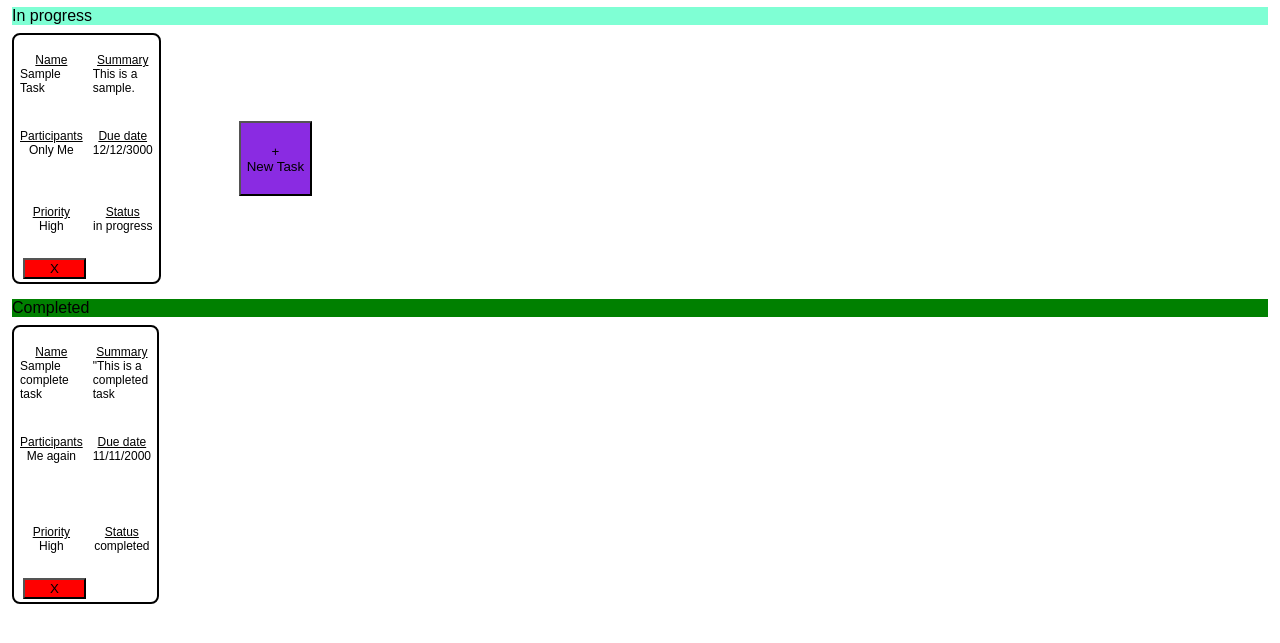
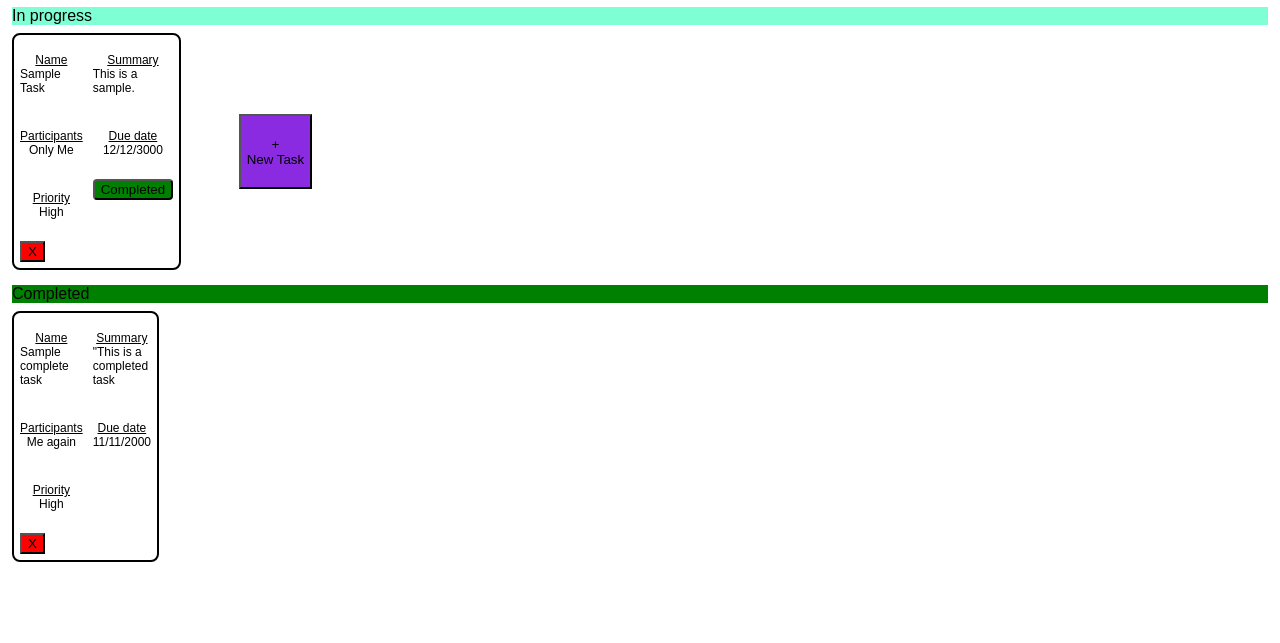
Before and after one commit to KPdev94/todo_list, a website built with webpack: page dist/index.html in a window 1280 px wide. Shown: the part 69-712 px from the top of the page. Built offline with nearby package versions, Linux system fonts and the light colour scheme.

Commit message:
Added a complete button

```diff
--- a/src/index.js
+++ b/src/index.js
@@ -163,8 +163,8 @@ function createNewTaskWindow() {
     document.querySelector('#submit-task-button').addEventListener('click', () => {
         submitNewTask();
         document.querySelector('#content').removeChild(newTaskWindowDiv);
+        contentArea.removeChild(document.querySelector('.tasks-div'));
         tasksDiv.style.display = 'block';
-        contentArea.removeChild(document.querySelector('.tasks-div'));
         createTaskList();
     })
 }
@@ -208,6 +208,7 @@ function createHeading() {
 }
 
 function createTaskList() {
+
     let tasksDiv = document.createElement('div');
     tasksDiv.classList.add('tasks-div');
 
@@ -297,14 +298,13 @@ function populateTasks() {
 
         let taskStatusDiv = document.createElement('div');
         taskStatusDiv.classList.add('tasks-status');
-        let taskStatusHeading = document.createElement('p');
-        taskStatusHeading.classList.add('task-subheading');
-        taskStatusHeading.textContent = 'Status';
-        let taskStatusInfo = document.createElement('p');
-        taskStatusInfo.classList.add('task-info');
-        taskStatusInfo.textContent = task.status;
-        taskStatusDiv.appendChild(taskStatusHeading);
-        taskStatusDiv.appendChild(taskStatusInfo);
+        if(task.status == 'in progress') {
+            let taskStatusButton = document.createElement('button');
+            taskStatusButton.classList.add('task-status-button');
+            taskStatusButton.setAttribute('data-num', count);
+            taskStatusButton.textContent = 'Completed';
+            taskStatusDiv.appendChild(taskStatusButton);
+        }
 
         let deleteButton = document.createElement('button');
         deleteButton.classList.add('delete-button');
@@ -331,7 +331,16 @@ function populateTasks() {
     })
     let deleteButtons = document.querySelectorAll('.delete-button');
     deleteButtons.forEach((button) => button.addEventListener('click', deleteTask));
+    let completeButtons = document.querySelectorAll('.task-status-button');
+    completeButtons.forEach((button) => button.addEventListener('click', completeTask));
     count = 0;
+}
+
+function completeTask(e) {
+    let toBeCompleted = e.target.getAttribute('data-num');
+    taskList[toBeCompleted].status = 'completed';
+    contentArea.removeChild(document.querySelector('.tasks-div'));
+    createTaskList();
 }
 
 function deleteTask(e) {
--- a/src/style.css
+++ b/src/style.css
@@ -46,10 +46,11 @@ body {
     border: 2px solid black;
     border-radius: 8px;
     grid-template-columns: repeat(2, fit-content(10px));
-    grid-template-rows: repeat(2, 1fr);
+    grid-template-rows: repeat(4, fit-content(25px));
     gap: 10px;
     padding: 6px;
-    width: fit-content;
+    width: max-content;
+    height: min-content;
     font-size: 12px;
 }
 
@@ -73,6 +74,12 @@ body {
     margin-top: 0;
     display: flex;
     justify-content: center;
+}
+
+.task-status-button {
+    background-color: green;
+    width: min-content;
+    border-radius: 4px;
 }
 
 .new-task-div {
@@ -107,8 +114,13 @@ body {
 }
 
 .delete-button {
-    position: relative;
-    left: 3px;
-    top: 3px;
+    width: min-content;
+    height: min-content;
     background-color: red;
 }
+
+.task-status {
+    display: flex;
+    justify-content: flex-end;
+    align-items: flex-end;
+}
```
Also changed, not shown: dist/main.js.
